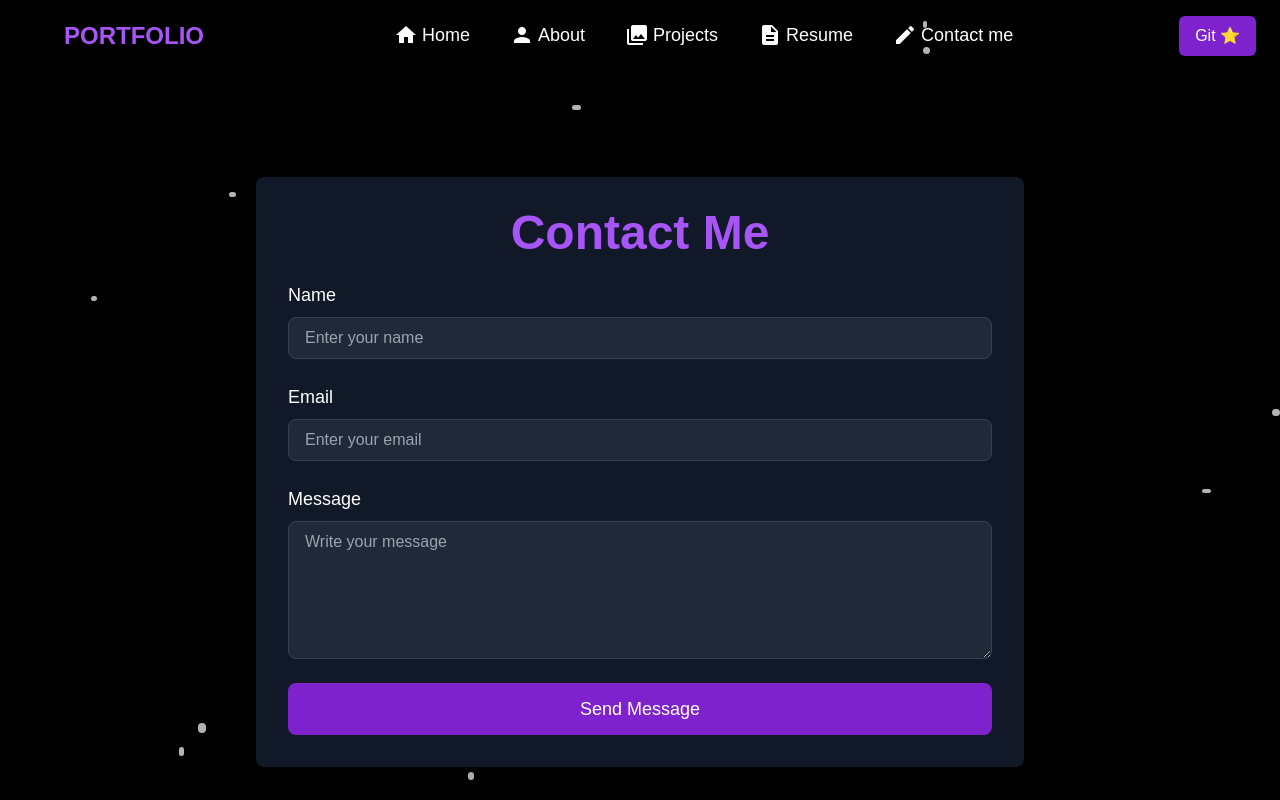
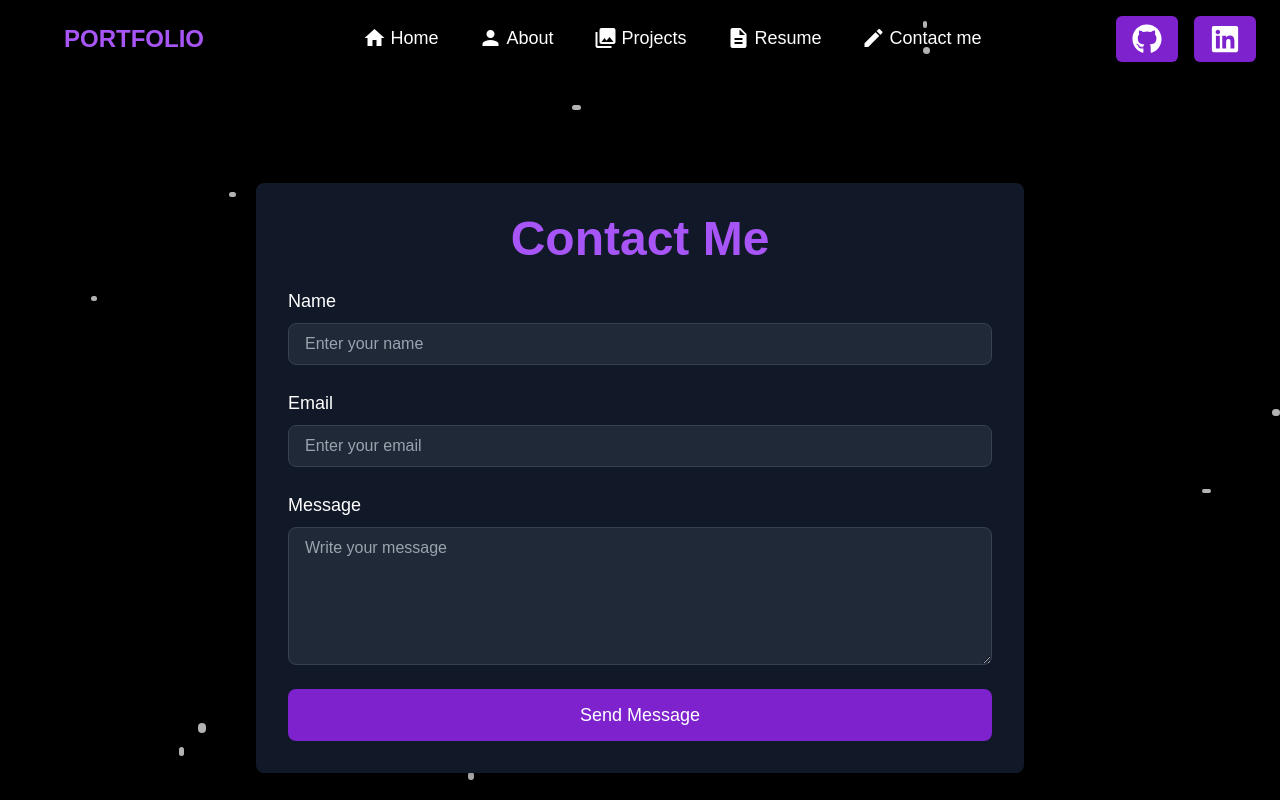
Before and after one commit to harshitsaini01/Portfolio, a React (Vite) app: page /contact-me in a window 1280 px wide. Shown: the top 800 px of the page. Built offline with nearby package versions, Linux system fonts and the light colour scheme; the HTML template or start-up script is replaced by a standard one.

Commit message:
six  push

```diff
--- a/src/components/layout/Header.jsx
+++ b/src/components/layout/Header.jsx
@@ -1,4 +1,5 @@
 import React, { useState } from "react";
+import { FaGithub, FaLinkedin } from "react-icons/fa";
 import { Link } from "react-router-dom";
 
 export default function Header() {
@@ -7,7 +8,6 @@ export default function Header() {
   const toggleMenu = () => {
     setIsMenuOpen(!isMenuOpen);
   };
-
   return (
     <nav className="flex items-center justify-between px-6 py-4 bg-black text-white relative">
       <Link
@@ -74,9 +74,17 @@ export default function Header() {
         href="https://github.com/harshitsaini01/Portfolio"
         target="_blank"
         rel="noopener noreferrer"
-          className="bg-purple-700 text-white px-4 py-2 rounded-md hover:bg-purple-600 hover:scale-105 transition-transform duration-300"
+        className="bg-purple-700 text-white px-4 py-2 rounded-md hover:bg-purple-600 hover:scale-105 transition-transform duration-300 flex items-center justify-center"
       >
-          Git ⭐
+        <FaGithub size={30} />
+      </a>
+      <a
+        href="https://www.linkedin.com/in/harshitsaini01"
+        target="_blank"
+        rel="noopener noreferrer"
+        className="bg-purple-700 text-white px-4 py-2 rounded-md hover:bg-purple-600 hover:scale-105 transition-transform duration-300 flex items-center justify-center"
+      >
+        <FaLinkedin size={30} />
       </a>
       </div>
 
@@ -132,7 +140,15 @@ export default function Header() {
             rel="noopener noreferrer"
             className="bg-purple-700 text-white px-4 py-2 rounded-md hover:bg-purple-600 hover:scale-105 transition-transform duration-300"
           >
-            Git ⭐
+            GitHub
+          </a>
+          <a
+            href="https://www.linkedin.com/in/harshitsaini01"
+            target="_blank"
+            rel="noopener noreferrer"
+            className="bg-purple-700 text-white px-4 py-2 rounded-md hover:bg-purple-600 hover:scale-105 transition-transform duration-300"
+          >
+            Linkdin
           </a>
         </div>
       )}
--- a/src/pages/Contact.jsx
+++ b/src/pages/Contact.jsx
@@ -7,21 +7,48 @@ const Contact = () => {
     message: "",
   });
 
+  const [loading, setLoading] = useState(false);
+
   const handleChange = (e) => {
     const { name, value } = e.target;
     setFormData((prevData) => ({ ...prevData, [name]: value }));
   };
 
-  const handleSubmit = (e) => {
+  const handleSubmit = async (e) => {
     e.preventDefault();
-    //
-    alert("Thank you for reaching out! I will get back to you soon.");
-    setFormData({ name: "", email: "", message: "" });
-  };
+
+    setLoading(true);
+
+    // Replace with your Web App URL
+    const scriptURL =
+      "https://script.google.com/macros/s/AKfycbzR7xfeVTWgf0yvt59IjBdknQ3N6BJfgP5EqUksXuZxX7jfl3m5VqMTXfvXNrs3g-8BEA/exec";
+      try {
+        const response = await fetch(scriptURL, {
+          method: "POST",
+          headers: {
+            "Content-Type": "application/json",
+          },
+          body: JSON.stringify(formData),
+        });
+
+        if (response.ok) {
+          alert("Thank you for reaching out! Your message has been sent.");
+          setFormData({ name: "", email: "", message: "" });
+        } else {
+          console.error("Server error:", response);
+          alert("Something went wrong. Please try again.");
+        }
+      } catch (error) {
+        console.error("Error submitting form:", error);
+        alert("Error sending your message. Please check your network connection.");
+      } finally {
+        setLoading(false);
+      }
+    };
 
   return (
     <div className="bg-black text-white min-h-screen flex flex-col items-center justify-center px-6">
-      {/* Backgroundddd dottt */}
+      {/* Background Dots */}
       <div className="absolute inset-0 pointer-events-none">
         {[...Array(15)].map((_, index) => (
           <div
@@ -94,8 +121,9 @@ const Contact = () => {
           <button
             type="submit"
             className="bg-purple-700 text-white px-8 py-3 rounded-lg text-lg hover:bg-purple-600 hover:scale-105 transition-transform duration-300"
+            disabled={loading}
           >
-            Send Message
+            {loading ? "Sending..." : "Send Message"}
           </button>
         </form>
       </div>
--- a/src/pages/Homepage.jsx
+++ b/src/pages/Homepage.jsx
@@ -80,7 +80,7 @@ const Homepage = () => {
         </motion.h2>
 
         <motion.a
-          href="#"
+          href="/project"
           className="mt-8 px-6 py-3 bg-purple-700 text-white rounded-lg text-lg hover:bg-purple-600 hover:scale-105 transition-transform duration-300 z-10"
           whileHover={{ scale: 1.1 }}
         >
```
Lines whose indentation alone changed are shown as unchanged.
